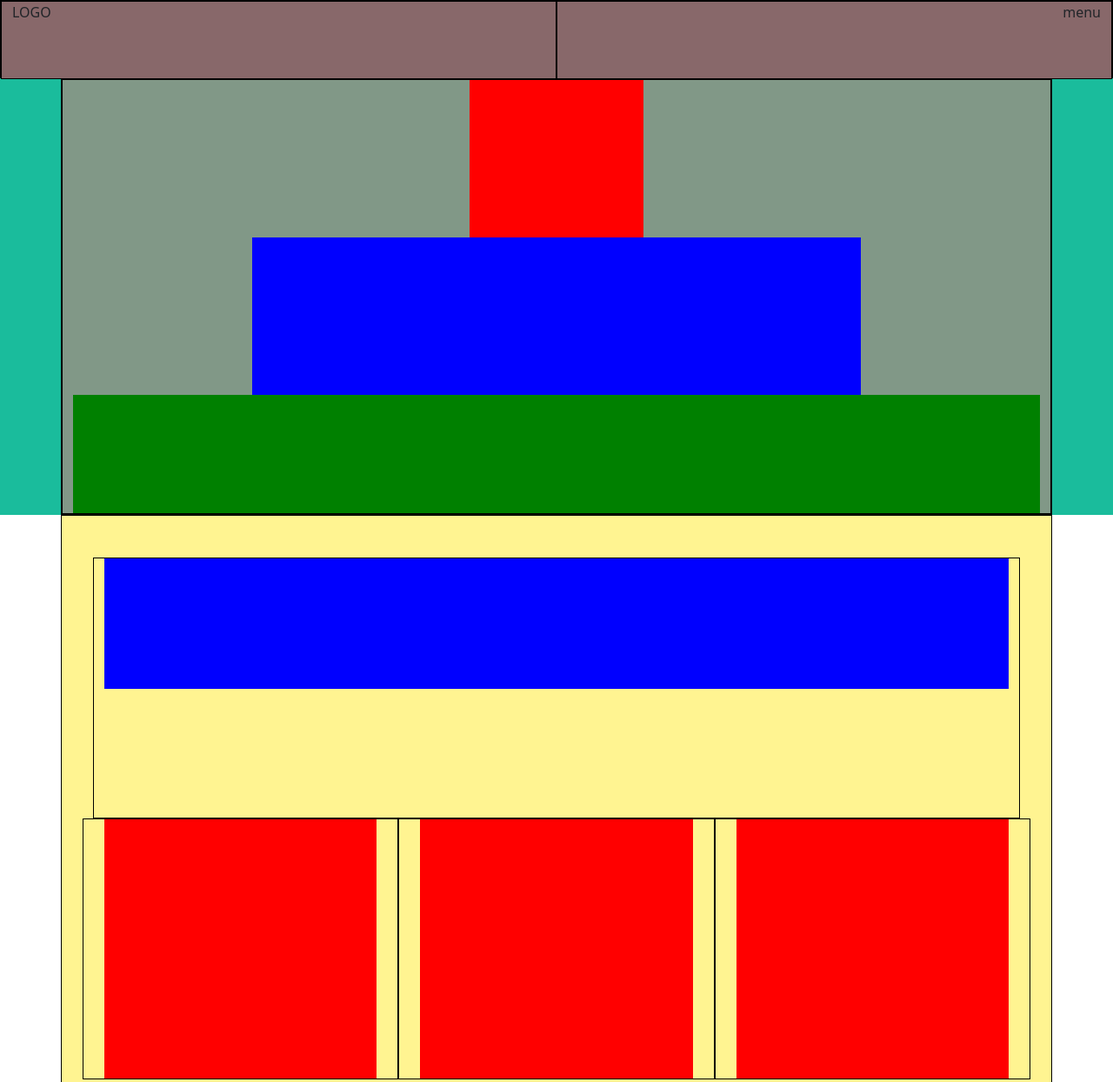
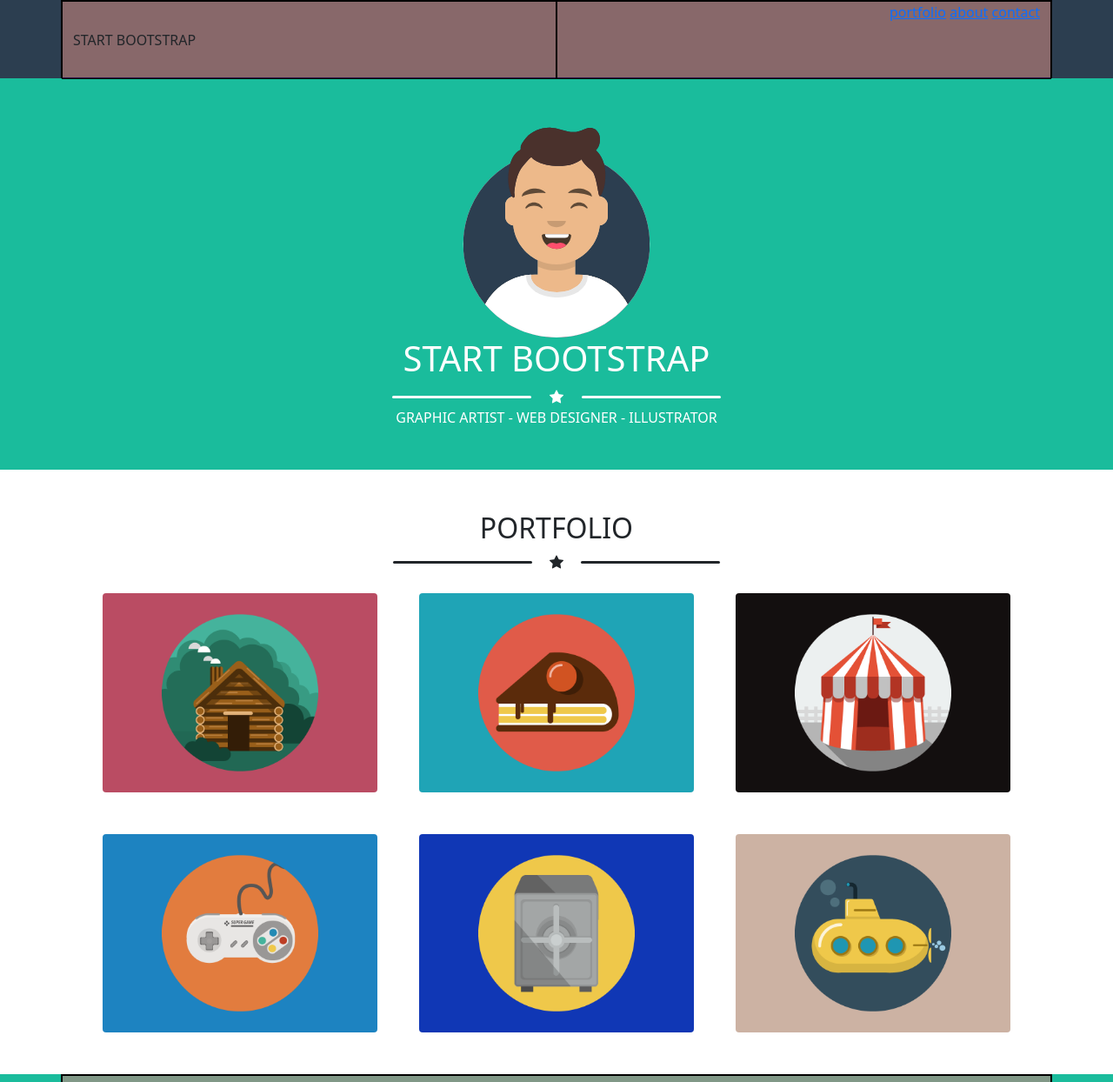
Before and after one commit to gab1144/html-css-bootstrap-freelancer, a plain HTML site: page index.html in a window 1280 px wide. Shown: the top 1244 px of the page at 87% size. Drawn offline with nearby package versions, Linux system fonts and the light colour scheme.

Commit message:
[add] form, jumbotron e portfolio

```diff
--- a/css/style.css
+++ b/css/style.css
@@ -19,6 +19,10 @@ header {
   background-color: var(--green-water);
 }
 
+.jumbotron img {
+  height: 250px;
+}
+
 footer {
   background-color: var(--medium-blue);
 }
@@ -38,7 +42,7 @@ footer .container-fluid {
 .contact {
 }
 
-[class^="container"] {
+[class^="container"]:not(.jumbotron [class^="container"], .portfolio [class^="container"]) {
   background-color: rgba(255, 230, 0, 0.432);
   border: 1px solid black;
 }
@@ -46,17 +50,6 @@ footer .container-fluid {
 header [class^="col"] {
   height: 90px;
   background-color: rgba(137, 43, 226, 0.329);
-  border: 1px solid black;
-}
-
-.jumbotron [class^="container"] [class^="col"] {
-  height: 500px;
-  background-color: rgba(137, 43, 226, 0.329);
-  border: 1px solid black;
-}
-
-.portfolio [class^="container"] [class^="col"] {
-  height: 300px;
   border: 1px solid black;
 }
 
@@ -77,23 +70,12 @@ footer [class^="container"] [class^="col"] {
   border: 1px solid black;
 }
 
-.immagine {
-  background-color: red;
-  height: 100%;
-  width: 100%;
-}
-
-.jumbotron .immagine {
-  height: 200px;
-  width: 200px;
-}
-
 .jumbotron .title {
   height: 200px;
   width: 700px;
 }
 
-.title, .skills {
+.title {
   height: 150px;
   width: 100%;
   background-color: blue;
@@ -110,6 +92,18 @@ footer [class^="container"] [class^="col"] {
   background-color: cornflowerblue;
 }
 
-.skills {
-  background-color: green;
+
+.sc-form input, .sc-form textarea{
+  border: 0;
+  border-radius: 0;
+  border-bottom: 1px solid;
 }
+
+.line {
+  width: 10rem;
+  height: 3px;
+}
+
+.bi-star-fill {
+  padding: 0 2%;
+}
--- a/index.html
+++ b/index.html
@@ -7,6 +7,8 @@
 
   <link href="https://cdn.jsdelivr.net/npm/bootstrap@5.0.2/dist/css/bootstrap.min.css" rel="stylesheet" integrity="sha384-EVSTQN3/azprG1Anm3QDgpJLIm9Nao0Yz1ztcQTwFspd3yD65VohhpuuCOmLASjC" crossorigin="anonymous">
 
+  <link rel="stylesheet" href="https://cdn.jsdelivr.net/npm/bootstrap-icons@1.9.1/font/bootstrap-icons.css">
+
   <link rel="stylesheet" href="css/style.css">
 
   <title>Freelancer</title>
@@ -14,22 +16,34 @@
 <body>
 
   <header>
-    <div class="container-fluid">
-      <div class="row">
-        <div class="col">LOGO</div>
-        <div class="col d-none d-md-block text-end">menu</div>
+    <div class="container h-100">
+      <div class="row h-100 d-flex">
+        <div class="col d-flex align-items-center">START BOOTSTRAP</div>
+        <div class="col d-none d-md-block text-end">
+          <a href="#">portfolio</a>
+          <a href="#">about</a>
+          <a href="#">contact</a>
+        </div>
         <div class="col d-md-none text-end">h</div>
       </div>
     </div>
   </header>
 
   <div class="jumbotron">
-    <div class="container">
+    <div class="container text-uppercase text-white pt-5 pb-5">
       <div class="row">
         <div class="col d-flex flex-column justify-content-center align-items-center">
-          <div class="immagine"></div>
-          <div class="title"></div>
-          <div class="skills"></div>
+
+          <img src="img/avatar.svg" alt="avatar">
+          <h1>Start Bootstrap</h1>
+
+          <div class="line-star-line container-fluid d-flex justify-content-center align-items-center">
+            <div class="line bg-white rounded-pill"></div>
+            <i class="bi bi-star-fill"></i>
+            <div class="line bg-white rounded-pill"></div>
+          </div>
+
+          <div class="skills text-center "><span class="fs-6">graphic artist - web designer - illustrator</span></div>
         </div>
       </div>
     </div>
@@ -38,21 +52,27 @@
   <main>
     <section class="portfolio">
 
-      <div class="container p-5">
+      <div class="container p-5 text-dark text-uppercase text-center">
 
         <div class="row">
           <div class="col">
-            <div class="title"></div>
+            <h2>portfolio</h2>
+
+            <div class="line-star-line container-fluid d-flex justify-content-center align-items-center">
+              <div class="line bg-dark rounded-pill"></div>
+              <i class="bi bi-star-fill"></i>
+              <div class="line bg-dark rounded-pill"></div>
+            </div>
           </div>
         </div>
 
-        <div class="row row-cols-1 row-cols-md-2  row-cols-lg-3 g-5">
-          <div class="col"><div class="immagine"></div></div>
-          <div class="col"><div class="immagine"></div></div>
-          <div class="col"><div class="immagine"></div></div>
-          <div class="col"><div class="immagine"></div></div>
-          <div class="col"><div class="immagine"></div></div>
-          <div class="col"><div class="immagine"></div></div>
+        <div class="row row-cols-1 row-cols-md-2  row-cols-lg-3 g-5 pt-4">
+          <div class="col"><img src="img/cabin.png" alt="" class="rounded w-100"></div>
+          <div class="col"><img src="img/cake.png" alt="" class="rounded w-100"></div>
+          <div class="col"><img src="img/circus.png" alt="" class="rounded w-100"></div>
+          <div class="col"><img src="img/game.png" alt="" class="rounded w-100"></div>
+          <div class="col"><img src="img/safe.png" alt="" class="rounded w-100"></div>
+          <div class="col"><img src="img/submarine.png" alt="" class="rounded w-100"></div>
         </div>
       </div>
 
@@ -86,12 +106,26 @@
       <div class="container">
         <div class="row">
           <div class="col">
-            <div class="title"></div>
-            <div class="personal-info"></div>
-            <div class="personal-info"></div>
-            <div class="personal-info"></div>
-            <div class="personal-info"></div>
-            <div class="area-bottone"></div>
+
+            <form class="sc-form">
+              <div class="mb-3">
+                <input type="email" class="form-control" id="exampleInputEmail1" aria-describedby="emailHelp" placeholder="Name">
+              </div>
+              <div class="mb-3">
+                <input type="password" class="form-control" id="exampleInputPassword1" placeholder="Email Address">
+              </div>
+
+              <div class="mb-3">
+                <input type="email" class="form-control" id="exampleInputEmail1" aria-describedby="emailHelp" placeholder="Phone Number">
+              </div>
+
+              <div class="mb-3">
+                <textarea class="form-control" id="exampleFormControlTextarea1" rows="3" placeholder="Message"></textarea>
+              </div>
+
+              <button type="submit" class="btn btn-primary">Submit</button>
+            </form>
+
           </div>
         </div>
       </div>
@@ -119,6 +153,7 @@
     <div class="container-fluid ">
       <div class="row d-flex justify-content-center">
         <div class="col-4">
+          <span>Copyright &copy; Your website</span>
       </div>
 
       </div>
```
Also changed, not shown: img/avatar.svg (added), img/cabin.png (added), img/cake.png (added), img/circus.png (added), img/game.png (added), img/safe.png (added), img/submarine.png (added).
